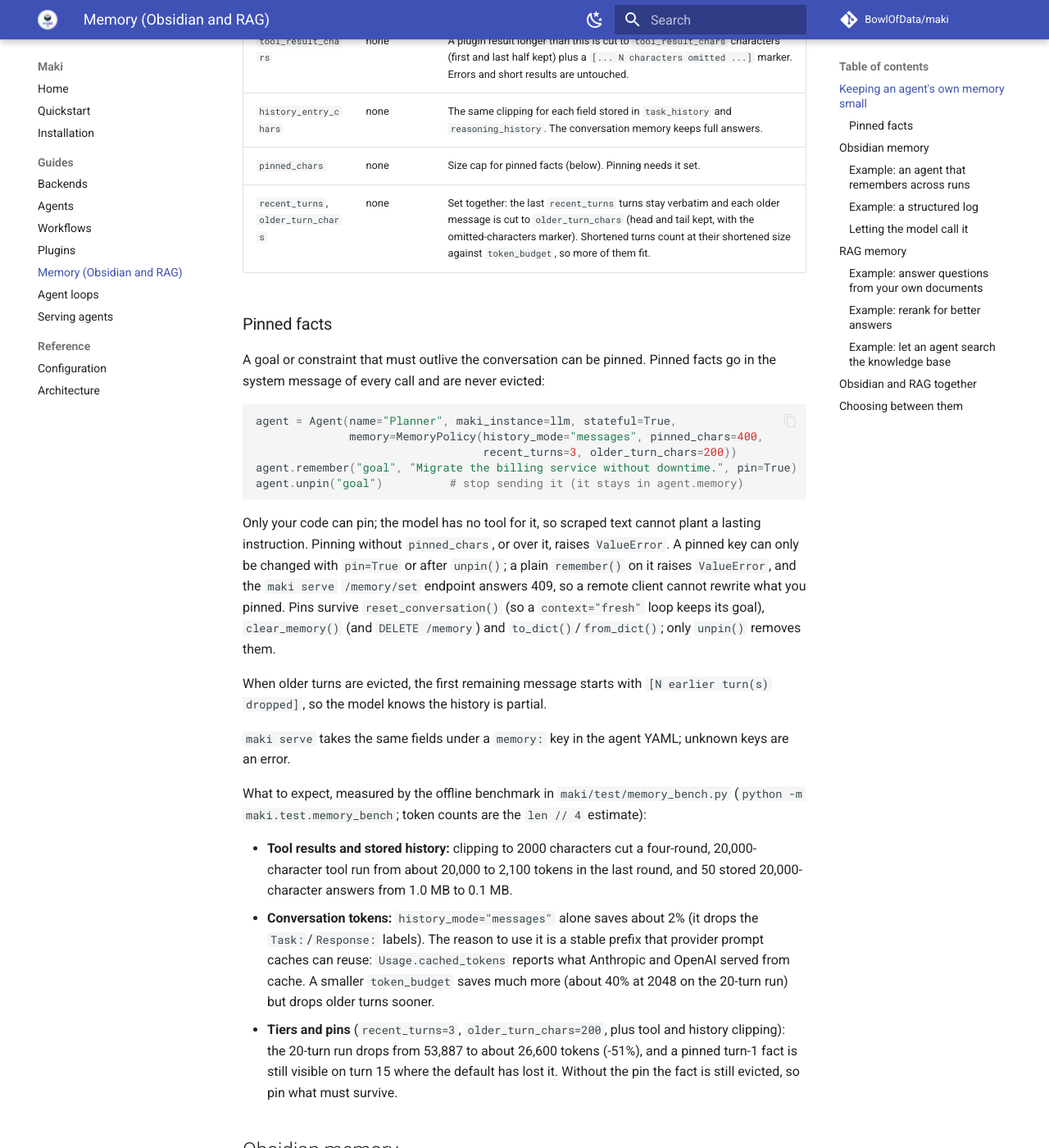
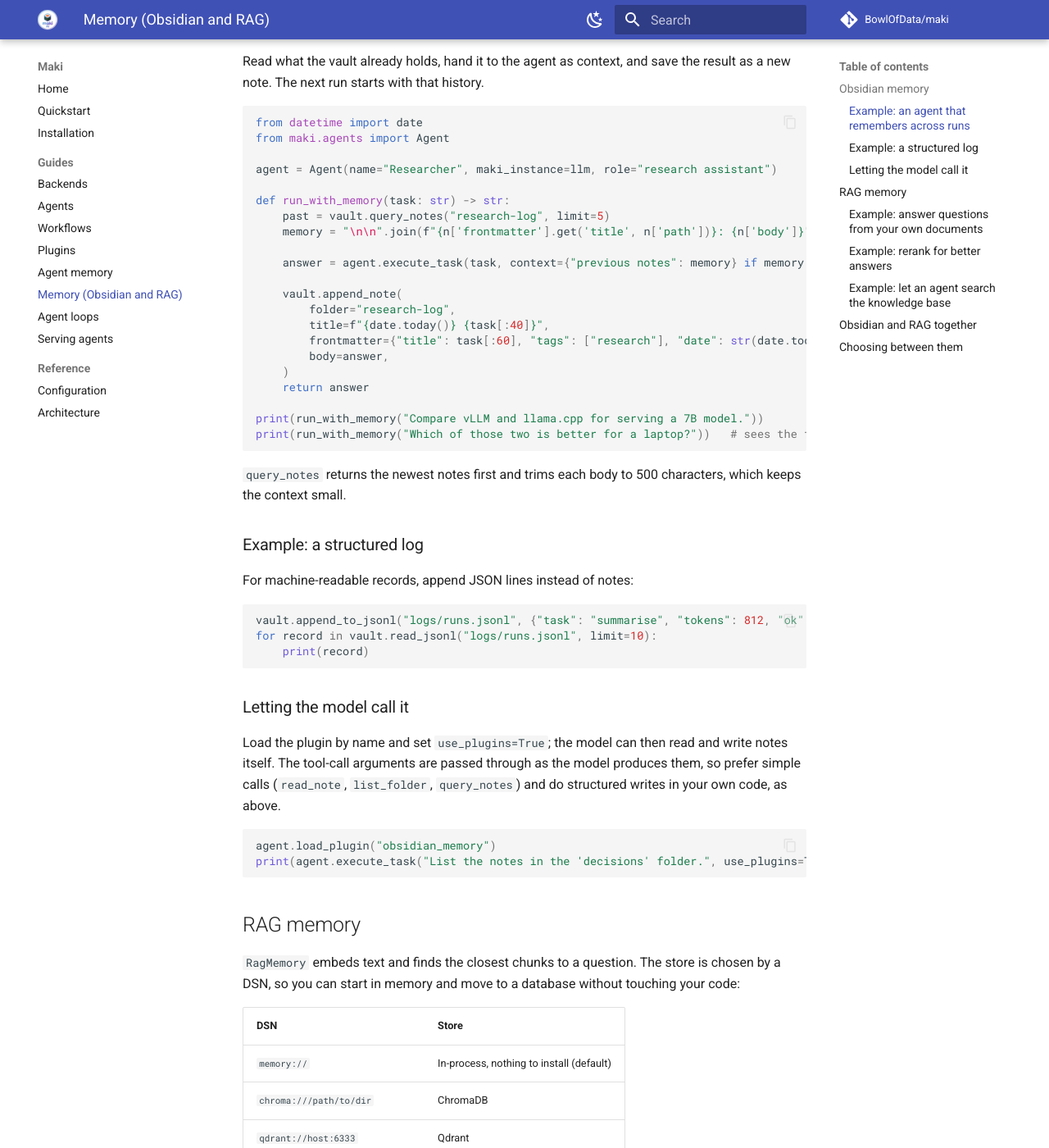
Before and after one commit to BowlOfData/maki, an MkDocs documentation site: the page built from docs/user/memory.md, in a window 1280 px wide and 1400 px high, scrolled down 1461 px. Shown: the whole window at 82% size. Built offline with MkDocs 1.6.1 and Material for MkDocs 9.7.7, drawn with Linux system fonts in a browser that asks for light colours; comment, search, counter and statistics services are not loaded; some of the changed text lies outside the part shown.

Commit message:
Docs: dedicated Agent memory guide, README, index and changelog
Co-Authored-By: Claude Sonnet 5.5 <noreply@anthropic.com>

````diff
--- a/docs/user/agents.md
+++ b/docs/user/agents.md
@@ -18,7 +18,7 @@ agent = Agent(
 print(agent.execute_task("Review this design: a plugin system with file access."))
 ```
 
-With `stateful=True` the agent keeps token-budgeted conversation history between tasks. To send that history as chat messages, or to cap plugin results and stored history, pass a `MemoryPolicy`; see [Keeping an agent's own memory small](memory.md#keeping-an-agents-own-memory-small).
+With `stateful=True` the agent keeps token-budgeted conversation history between tasks. To send that history as chat messages, or to cap plugin results and stored history, pass a `MemoryPolicy`; see [Agent memory](agent-memory.md).
 
 ## Memory and reasoning helpers
 
--- a/docs/user/memory.md
+++ b/docs/user/memory.md
@@ -24,59 +24,7 @@ llm = MakiVllm(model="Qwen/Qwen2.5-1.5B-Instruct")
 embedder = MakiVllm(model="BAAI/bge-m3", base_url="http://127.0.0.1:8001/v1")
 ```
 
-## Keeping an agent's own memory small
-
-By default a stateful agent pastes its whole recent conversation into every prompt, plugin results go to the model in full, and `task_history` keeps every answer in full. A `MemoryPolicy` limits each of those. Nothing changes unless you pass one:
-
-```python
-from maki.agents import Agent
-from maki.objects import MemoryPolicy
-
-agent = Agent(
-    name="Researcher",
-    maki_instance=llm,
-    stateful=True,
-    memory=MemoryPolicy(
-        history_mode="messages",     # prior turns as chat messages, not pasted text
-        token_budget=2048,           # estimated tokens of conversation to keep
-        tool_result_chars=2000,      # clip each plugin result (head and tail kept)
-        history_entry_chars=2000,    # clip what task_history / reasoning_history store
-    ),
-)
-```
-
-| Field | Default | Effect |
-|---|---|---|
-| `history_mode` | `"text"` | `"messages"` sends prior turns as structured chat history when the backend declares `supports_history` (Ollama, OpenAI, Anthropic and their subclasses). Other backends keep the text form and log it once, so memory is never silently lost. |
-| `token_budget` | 4096 | Estimated tokens (`len // 4`) of conversation kept. The oldest turn pairs are dropped first. |
-| `tool_result_chars` | none | A plugin result longer than this is cut to `tool_result_chars` characters (first and last half kept) plus a `[... N characters omitted ...]` marker. Errors and short results are untouched. |
-| `history_entry_chars` | none | The same clipping for each field stored in `task_history` and `reasoning_history`. The conversation memory keeps full answers. |
-| `pinned_chars` | none | Size cap for pinned facts (below). Pinning needs it set. |
-| `recent_turns`, `older_turn_chars` | none | Set together: the last `recent_turns` turns stay verbatim and each older message is cut to `older_turn_chars` (head and tail kept, with the omitted-characters marker). Shortened turns count at their shortened size against `token_budget`, so more of them fit. |
-
-### Pinned facts
-
-A goal or constraint that must outlive the conversation can be pinned. Pinned facts go in the system message of every call and are never evicted:
-
-```python
-agent = Agent(name="Planner", maki_instance=llm, stateful=True,
-              memory=MemoryPolicy(history_mode="messages", pinned_chars=400,
-                                  recent_turns=3, older_turn_chars=200))
-agent.remember("goal", "Migrate the billing service without downtime.", pin=True)
-agent.unpin("goal")          # stop sending it (it stays in agent.memory)
-```
-
-Only your code can pin; the model has no tool for it, so scraped text cannot plant a lasting instruction. Pinning without `pinned_chars`, or over it, raises `ValueError`. A pinned key can only be changed with `pin=True` or after `unpin()`; a plain `remember()` on it raises `ValueError`, and the `maki serve` `/memory/set` endpoint answers 409, so a remote client cannot rewrite what you pinned. Pins survive `reset_conversation()` (so a `context="fresh"` loop keeps its goal), `clear_memory()` (and `DELETE /memory`) and `to_dict()`/`from_dict()`; only `unpin()` removes them.
-
-When older turns are evicted, the first remaining message starts with `[N earlier turn(s) dropped]`, so the model knows the history is partial.
-
-`maki serve` takes the same fields under a `memory:` key in the agent YAML; unknown keys are an error.
-
-What to expect, measured by the offline benchmark in `maki/test/memory_bench.py` (`python -m maki.test.memory_bench`; token counts are the `len // 4` estimate):
-
-- **Tool results and stored history:** clipping to 2000 characters cut a four-round, 20,000-character tool run from about 20,000 to 2,100 tokens in the last round, and 50 stored 20,000-character answers from 1.0 MB to 0.1 MB.
-- **Conversation tokens:** `history_mode="messages"` alone saves about 2% (it drops the `Task:`/`Response:` labels). The reason to use it is a stable prefix that provider prompt caches can reuse: `Usage.cached_tokens` reports what Anthropic and OpenAI served from cache. A smaller `token_budget` saves much more (about 40% at 2048 on the 20-turn run) but drops older turns sooner.
-- **Tiers and pins** (`recent_turns=3`, `older_turn_chars=200`, plus tool and history clipping): the 20-turn run drops from 53,887 to about 26,600 tokens (-51%), and a pinned turn-1 fact is still visible on turn 15 where the default has lost it. Without the pin the fact is still evicted, so pin what must survive.
+To keep an agent's own conversation and tool output small and its answers correct as chats grow, see [Agent memory](agent-memory.md).
 
 ## Obsidian memory
 
--- a/mkdocs.yml
+++ b/mkdocs.yml
@@ -45,6 +45,7 @@ nav:
       - Agents: agents.md
       - Workflows: workflows.md
       - Plugins: plugins.md
+      - Agent memory: agent-memory.md
       - Memory (Obsidian and RAG): memory.md
       - Agent loops: loops.md
       - Serving agents: serving.md
````
Also changed, not shown: CHANGELOG.md (+4 -0 lines), README.md (+2 -0 lines), docs/user/agent-memory.md (added, +123 -0 lines), docs/user/index.md (+2 -0 lines).
